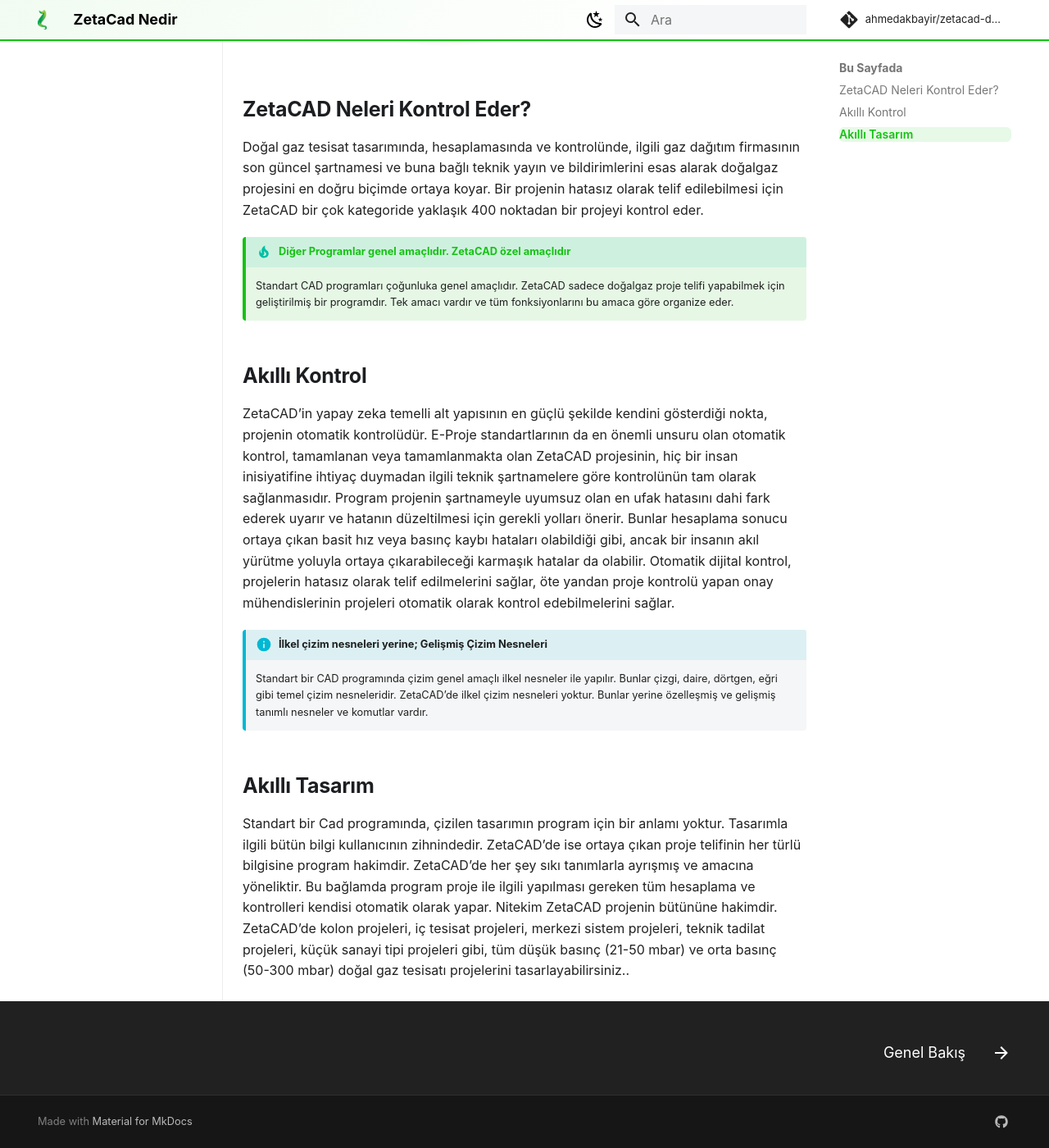
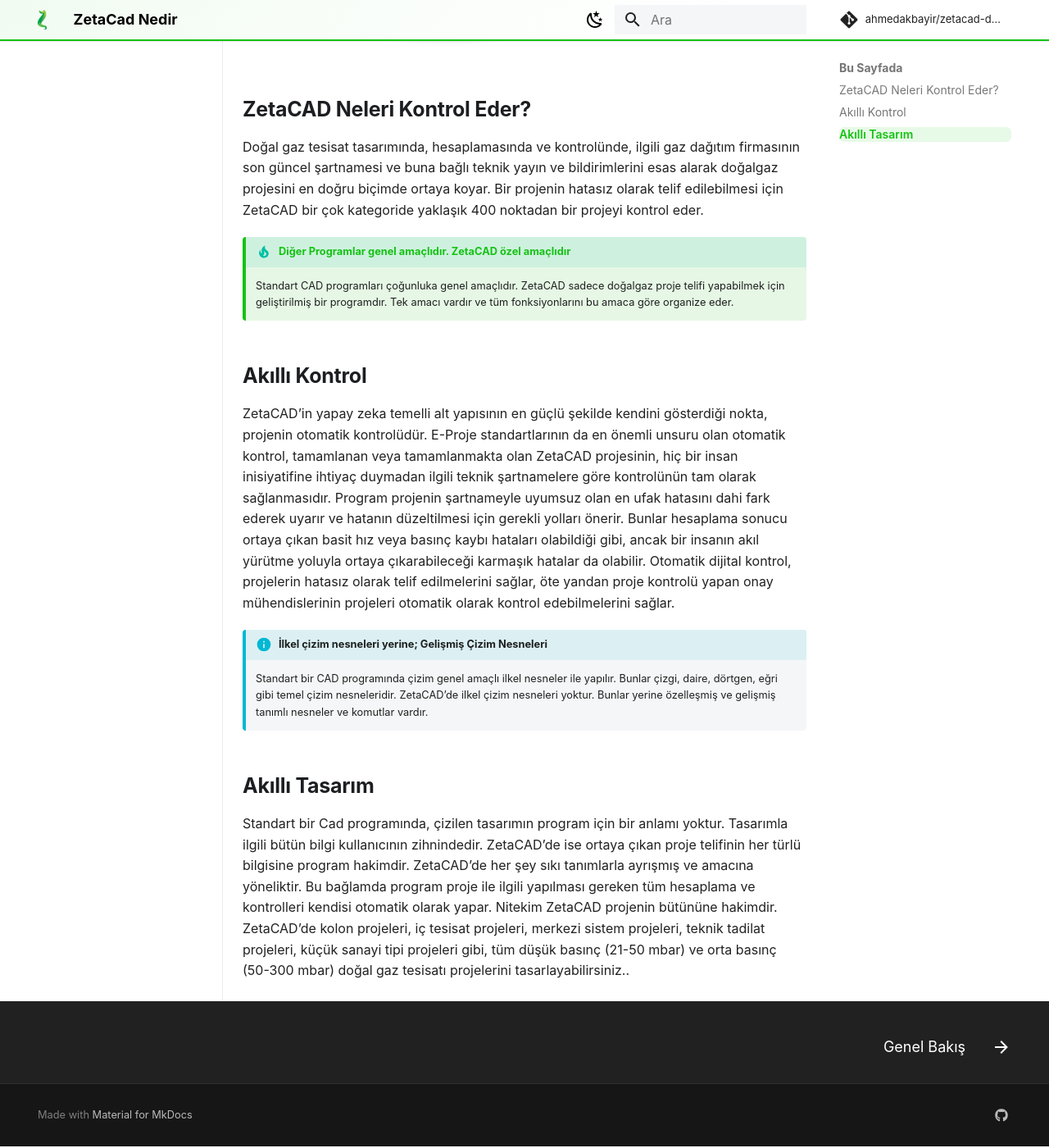
Before and after one commit to ahmedakbayir/zetacad-docs, an MkDocs documentation site: the page built from docs/index.md, in a window 1280 px wide and 1400 px high, scrolled down 555 px. Shown: the whole window at 82% size. Built offline with MkDocs 1.6.1 and Material for MkDocs 9.7.7, drawn with Linux system fonts in a browser that asks for light colours; comment, search, counter and statistics services are not loaded; the version menu is left out.

Commit message:
Reduce footer thickness by minimizing padding
Decreased padding on footer navigation links and meta section
to make the footer area significantly thinner.

https://claude.ai/code/session_01T1nRVhd5RtHCbjqe4Bdp8U

```diff
--- a/docs/assets/extra.css
+++ b/docs/assets/extra.css
@@ -148,18 +148,26 @@ body, .md-typeset, input {
     margin-top: 0 !important;
 }
 
-/* Footer butonlarının üst ve alt boşluğunu kararında daralt (Hizalamayı bozmadan) */
+/* Footer butonlarının üst ve alt boşluğunu minimize et */
 .md-footer__link {
-    padding-top: 0.75rem !important;
-    padding-bottom: 0.75rem !important;
+    padding-top: 0.4rem !important;
+    padding-bottom: 0.4rem !important;
 }
 
 /* Footer üst ayırıcı çizgiyi kaldır/incelt */
 .md-footer {
     border-top: none !important;
 }
+
+/* Alt meta bölümünü (Made with Material for MkDocs) incelt */
 .md-footer-meta {
     border-top: 1px solid rgba(255, 255, 255, 0.1) !important;
+    padding-top: 0.3rem !important;
+    padding-bottom: 0.3rem !important;
+}
+.md-footer-meta__inner {
+    padding-top: 0.2rem !important;
+    padding-bottom: 0.2rem !important;
 }
 
 
```
